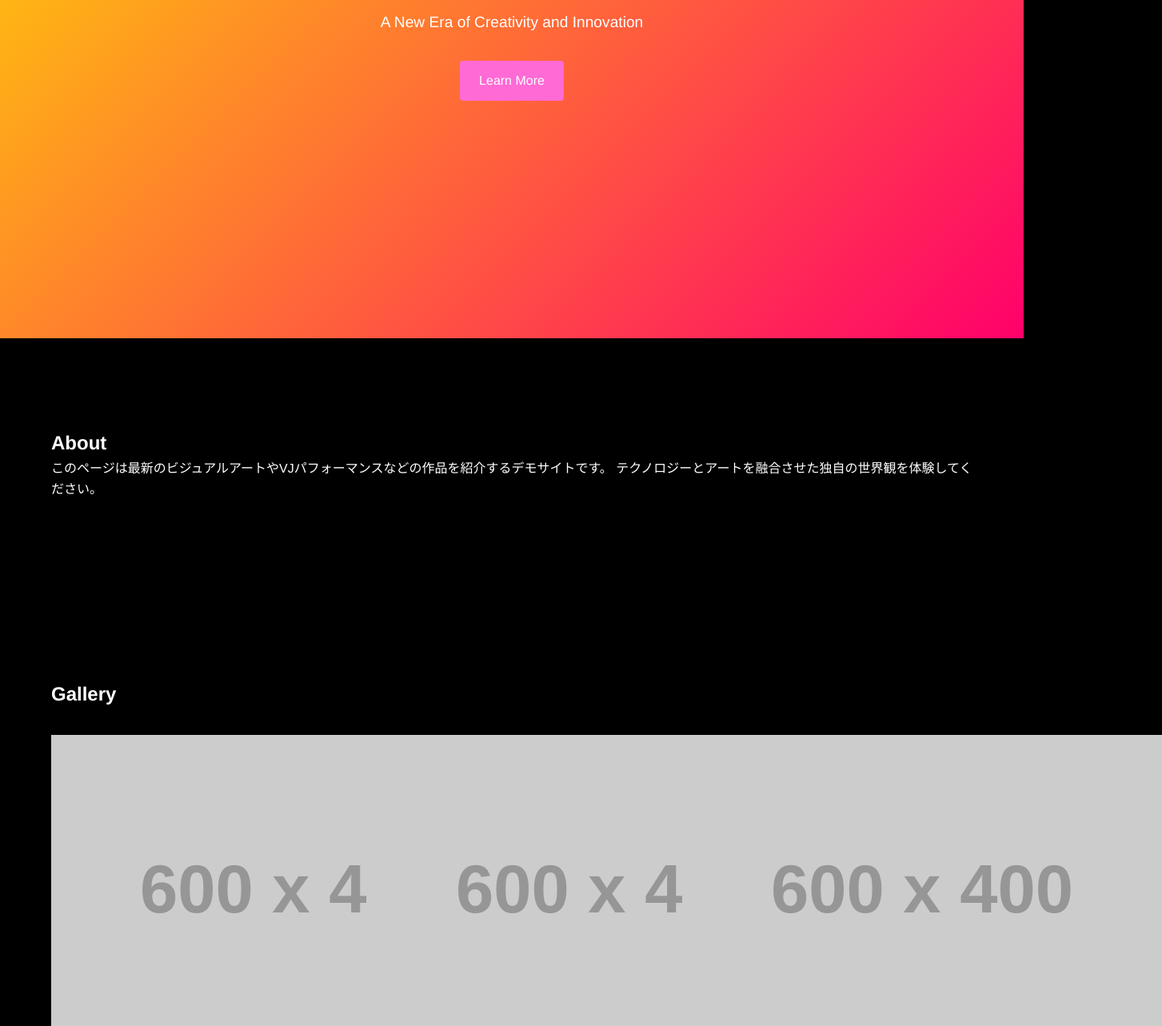
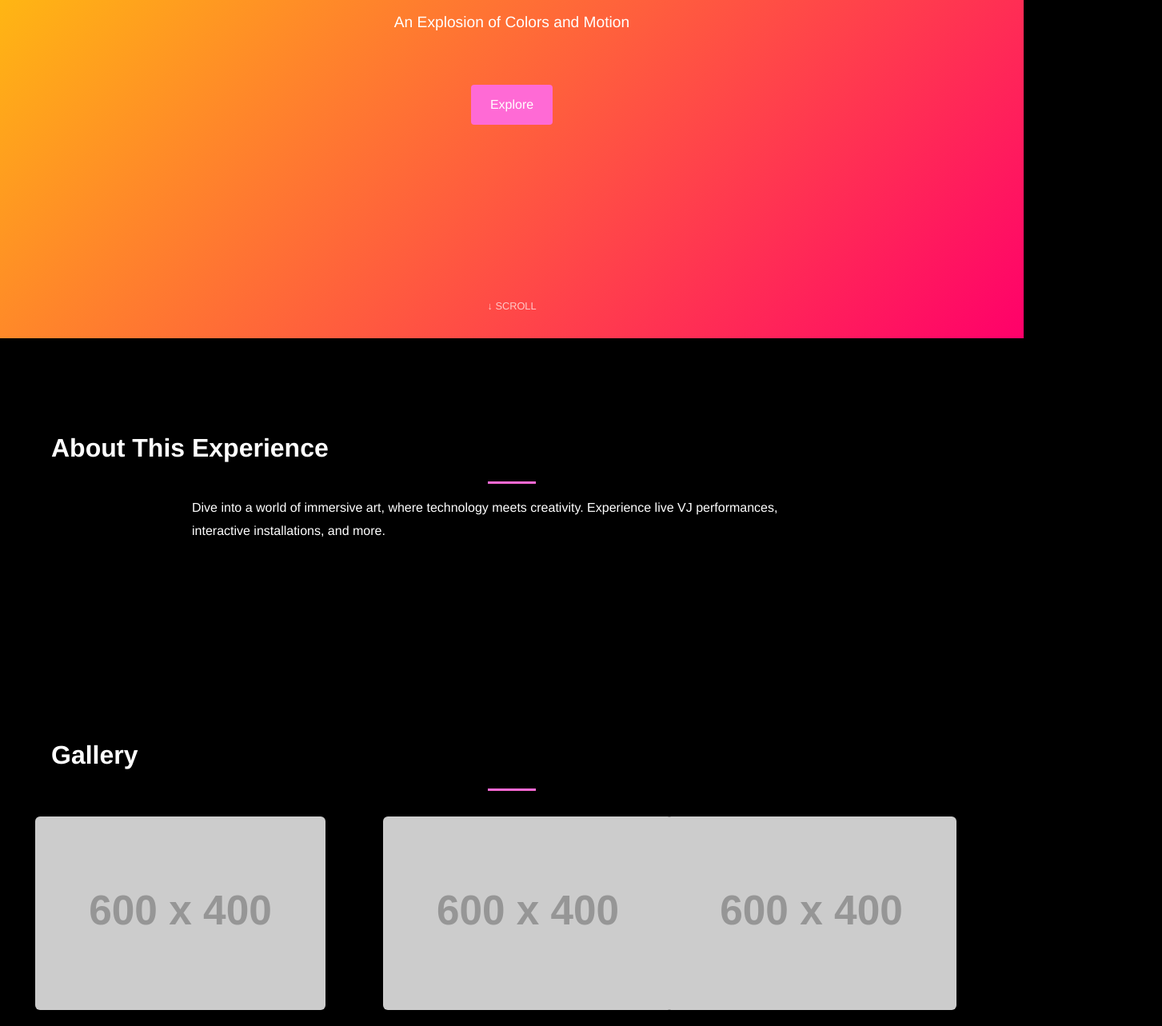
Before and after one commit to yoshida-git-ai/visual-art, a plain HTML site: page index.html in a window 1280 px wide. Shown: the part 437-1720 px from the top of the page at 80% size, 1453 px wide, since content can reach past the window. Drawn offline with nearby package versions, Linux system fonts and the light colour scheme; placeholder pictures from the web are drawn by us.

Commit message:
Update index.html

```diff
--- a/index.html
+++ b/index.html
@@ -2,13 +2,17 @@
 <html lang="ja">
 <head>
   <meta charset="UTF-8" />
-  <title>Visual Art Demo</title>
+  <title>Colorful Motion Demo</title>
   <meta name="viewport" content="width=device-width, initial-scale=1.0" />
-  <!-- CSSを読み込み (index.html と同じフォルダにある styles.css を参照) -->
+  <!-- CSSを読み込み -->
   <link rel="stylesheet" href="styles.css" />
+  <!-- GSAP本体 & ScrollTriggerプラグイン（CDN）-->
+  <script src="https://unpkg.com/gsap@3/dist/gsap.min.js"></script>
+  <script src="https://unpkg.com/gsap@3/dist/ScrollTrigger.min.js"></script>
 </head>
 <body>
-  <!-- ヘッダー (固定ナビゲーション) -->
+
+  <!-- ヘッダー -->
   <header class="header">
     <div class="nav-container">
       <a href="#" class="logo">ART LOGO</a>
@@ -21,35 +25,47 @@
     </div>
   </header>
 
-  <!-- ヒーローセクション -->
+  <!-- ヒーローセクション: 背景はアニメーション付きグラデーション -->
   <section id="hero" class="hero-section">
     <div class="hero-content">
-      <h1 class="hero-title">Immersive Visual Art</h1>
-      <p class="hero-subtitle">A New Era of Creativity and Innovation</p>
-      <a href="#about" class="hero-button">Learn More</a>
+      <h1 class="hero-title">VIBRANT VISUAL WORLD</h1>
+      <p class="hero-subtitle">An Explosion of Colors and Motion</p>
+      <a href="#about" class="hero-button">Explore</a>
+    </div>
+    <!-- スクロール促しアイコンなどを追加してみる -->
+    <div class="scroll-indicator">
+      <span>Scroll</span>
     </div>
   </section>
 
-  <!-- About セクション -->
+  <!-- ABOUTセクション -->
   <section id="about" class="section about-section">
     <div class="container">
-      <h2>About</h2>
-      <p>
-        このページは最新のビジュアルアートやVJパフォーマンスなどの作品を紹介するデモサイトです。
-        テクノロジーとアートを融合させた独自の世界観を体験してください。
+      <h2 class="section-title">About This Experience</h2>
+      <p class="section-text">
+        Dive into a world of immersive art, where technology meets creativity.
+        Experience live VJ performances, interactive installations, and more.
       </p>
     </div>
   </section>
 
-  <!-- Gallery セクション -->
+  <!-- GALLERYセクション（パネルを左右からフェードイン） -->
   <section id="gallery" class="section gallery-section">
     <div class="container">
-      <h2>Gallery</h2>
+      <h2 class="section-title">Gallery</h2>
       <div class="gallery-grid">
-        <img src="https://via.placeholder.com/600x400?text=Artwork+1" alt="Artwork 1" />
-        <img src="https://via.placeholder.com/600x400?text=Artwork+2" alt="Artwork 2" />
-        <img src="https://via.placeholder.com/600x400?text=Artwork+3" alt="Artwork 3" />
-        <img src="https://via.placeholder.com/600x400?text=Artwork+4" alt="Artwork 4" />
+        <div class="gallery-item">
+          <img src="https://via.placeholder.com/600x400?text=Art+1" alt="Art 1" />
+        </div>
+        <div class="gallery-item">
+          <img src="https://via.placeholder.com/600x400?text=Art+2" alt="Art 2" />
+        </div>
+        <div class="gallery-item">
+          <img src="https://via.placeholder.com/600x400?text=Art+3" alt="Art 3" />
+        </div>
+        <div class="gallery-item">
+          <img src="https://via.placeholder.com/600x400?text=Art+4" alt="Art 4" />
+        </div>
       </div>
     </div>
   </section>
@@ -61,7 +77,7 @@
     </div>
   </footer>
 
-  <!-- JSファイルを読み込み (index.html と同じフォルダにある script.js を参照) -->
+  <!-- スクリプト読み込み -->
   <script src="script.js"></script>
 </body>
 </html>
```
